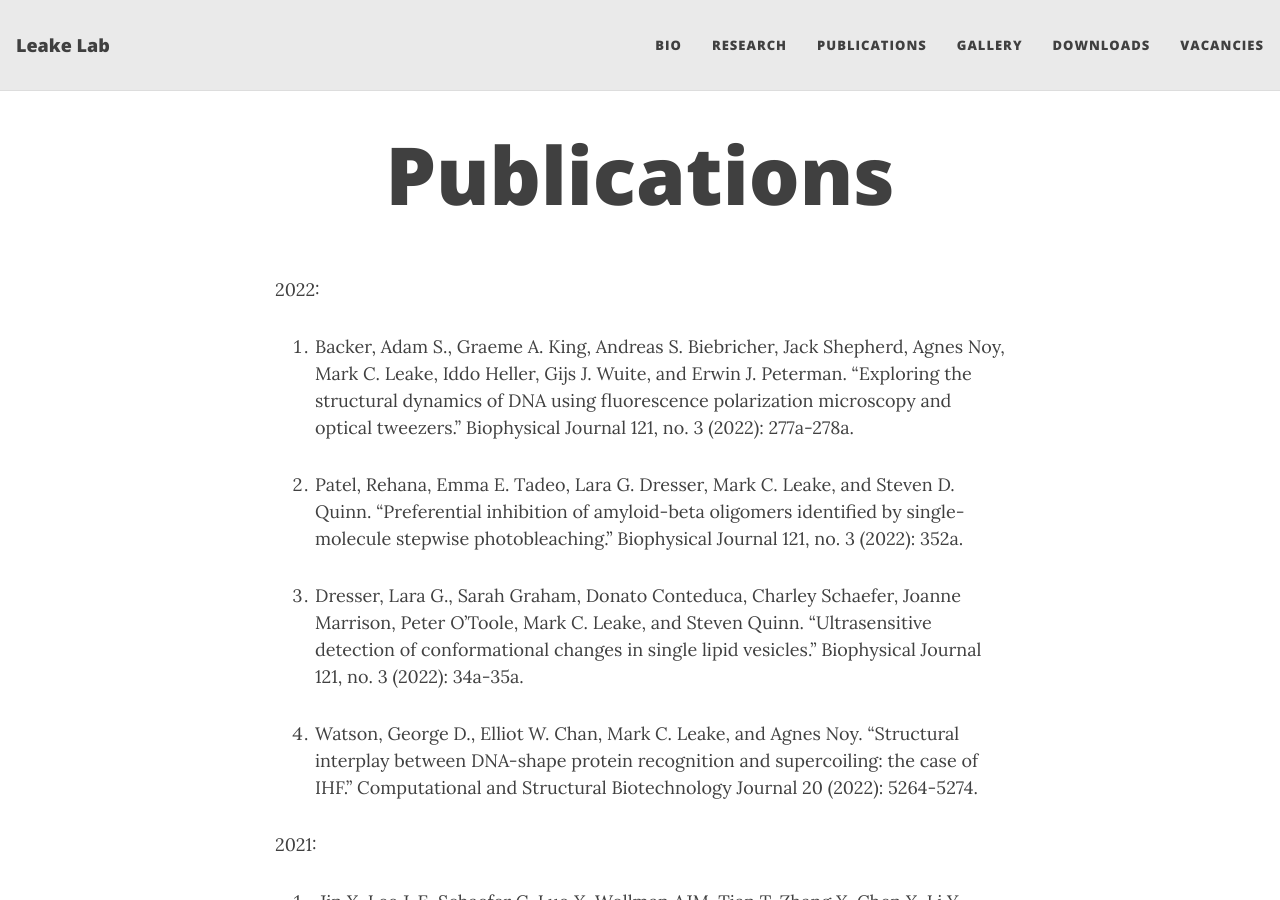
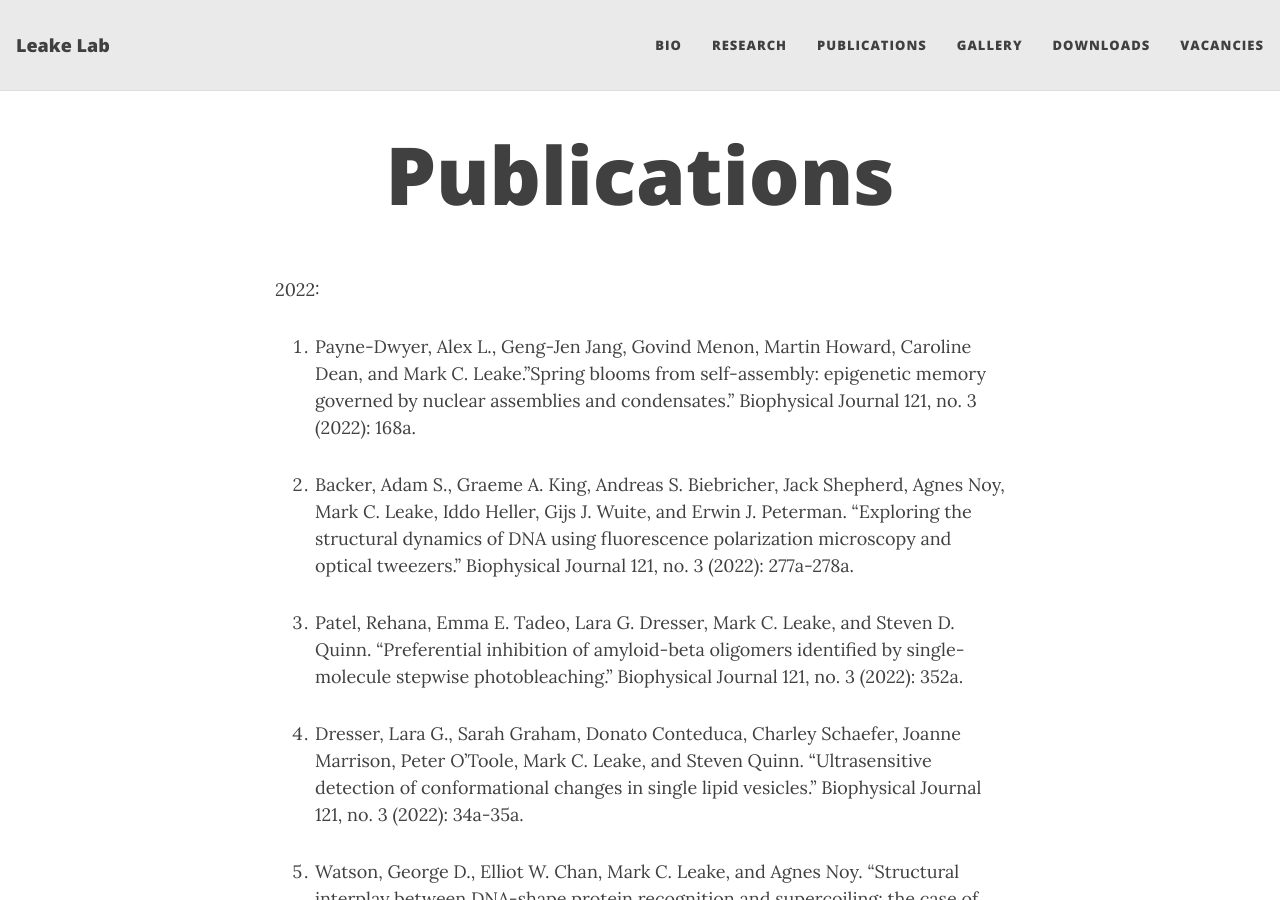
Before and after one commit to york-biophysics/york-biophysics.github.io, a Jekyll site: the page built from Publications.md, in a window 1280 px wide and 900 px high. Built offline with Jekyll 4.4.1, drawn with Linux system fonts in a browser that asks for light colours; nearby versions of some CDN libraries.

Commit message:
Update Publications.md

```diff
--- a/Publications.md
+++ b/Publications.md
@@ -4,6 +4,9 @@ title: Publications
 ---
 
 2022:
+
+146. 	Payne-Dwyer, Alex L., Geng-Jen Jang, Govind Menon, Martin Howard, Caroline Dean, and Mark C.
+		Leake."Spring blooms from self-assembly: epigenetic memory governed by nuclear assemblies and condensates." Biophysical Journal 121, no. 3 (2022): 168a.
 
 145.  Backer, Adam S., Graeme A. King, Andreas S. Biebricher, Jack Shepherd, Agnes Noy, Mark C. Leake,
       Iddo Heller, Gijs J. Wuite, and Erwin J. Peterman. "Exploring the structural dynamics of DNA using fluorescence polarization microscopy and optical tweezers." Biophysical Journal 121, no. 3 (2022): 277a-278a.
```
